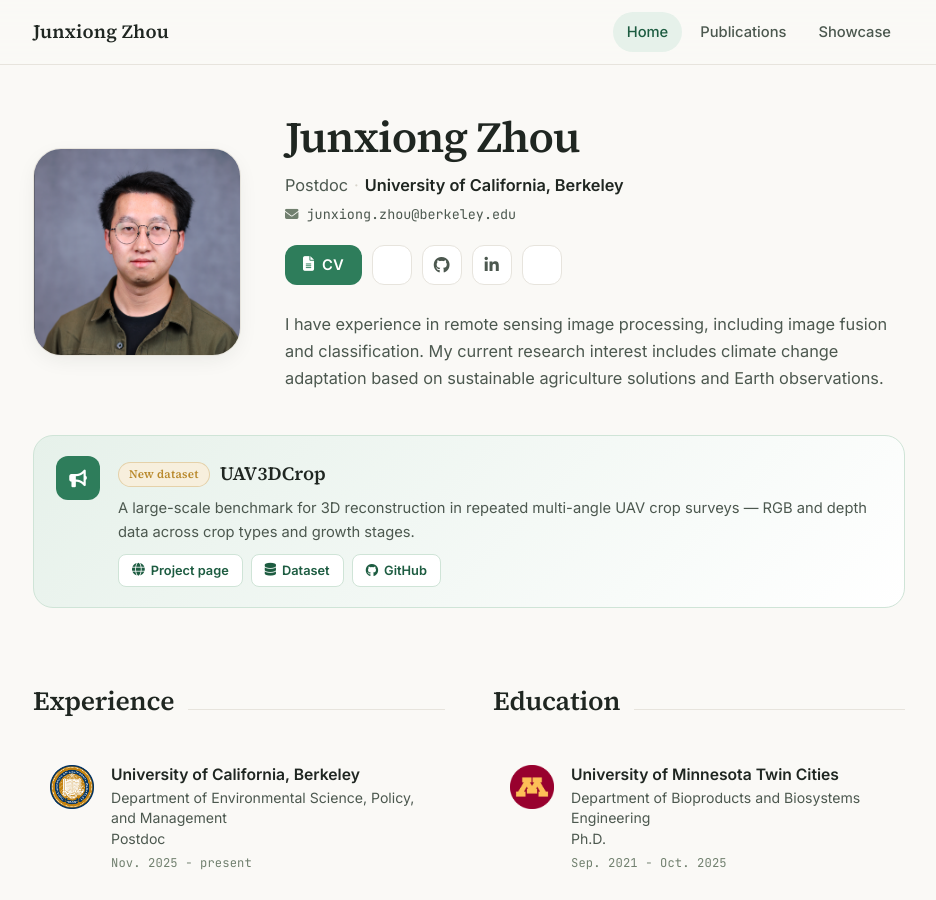
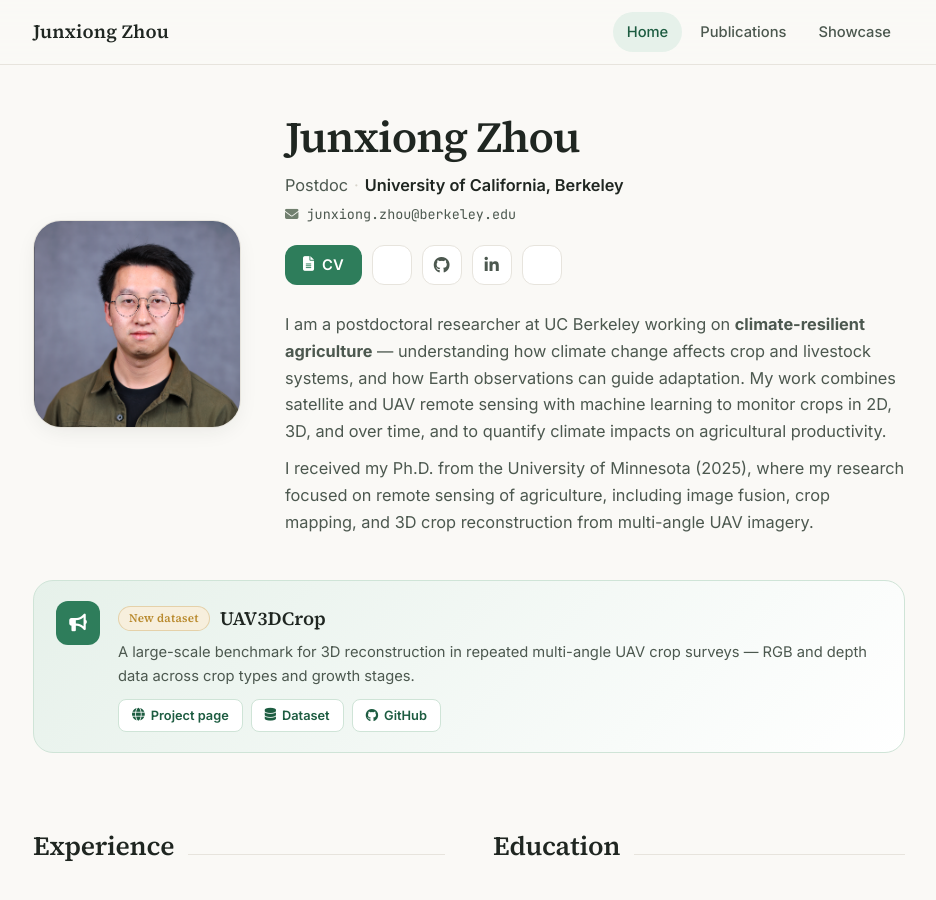
Before and after one commit to Link-dev/Link-dev.github.io, a Jekyll site: the page built from index.html, in a window 1280 px wide and 900 px high. Shown: the whole window, without its empty margins (171-1107 px from the left). Built offline with Jekyll 4.4.1, drawn with Linux system fonts in a browser that asks for light colours; a style sheet for code colours, icons or effects is not loaded.

Commit message:
Rewrite bio: climate-resilient agriculture focus at Berkeley, remote sensing background
Co-Authored-By: Claude Fable 5 <noreply@anthropic.com>

```diff
--- a/_data/profile.yml
+++ b/_data/profile.yml
@@ -71,8 +71,14 @@ talks:
 short_bio_text_justify: false
 short_bio: >-
   <p>
-    I have experience in remote sensing image processing, including image fusion and classification.
-    My current research interest includes climate change adaptation based on sustainable agriculture solutions and Earth observations.
+    I am a postdoctoral researcher at UC Berkeley working on <strong>climate-resilient agriculture</strong> —
+    understanding how climate change affects crop and livestock systems, and how Earth observations can guide adaptation.
+    My work combines satellite and UAV remote sensing with machine learning to monitor crops in 2D, 3D, and over time,
+    and to quantify climate impacts on agricultural productivity.
+  </p>
+  <p>
+    I received my Ph.D. from the University of Minnesota (2025), where my research focused on remote sensing of
+    agriculture, including image fusion, crop mapping, and 3D crop reconstruction from multi-angle UAV imagery.
   </p>
 
 portrait_url: /assets/images/photos/Headshot.png
```
